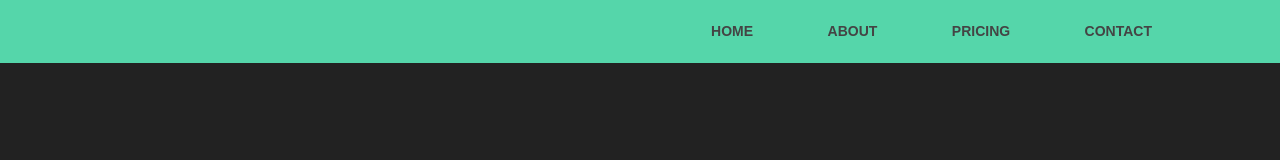
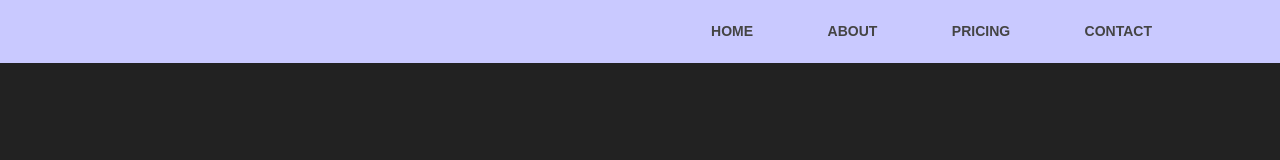
Before and after one commit to Clowd/CHROMAPRACTICE, a plain HTML site: page index.html in a window 1280 px wide. Drawn offline with Linux system fonts and the light colour scheme.

Commit message:
Update style.css

```diff
--- a/style.css
+++ b/style.css
@@ -11,7 +11,7 @@ body {
 }
 
 header {
-  background: #55d6aa;
+  background: #c9c9ff;
 }
 
 header::after {
```
